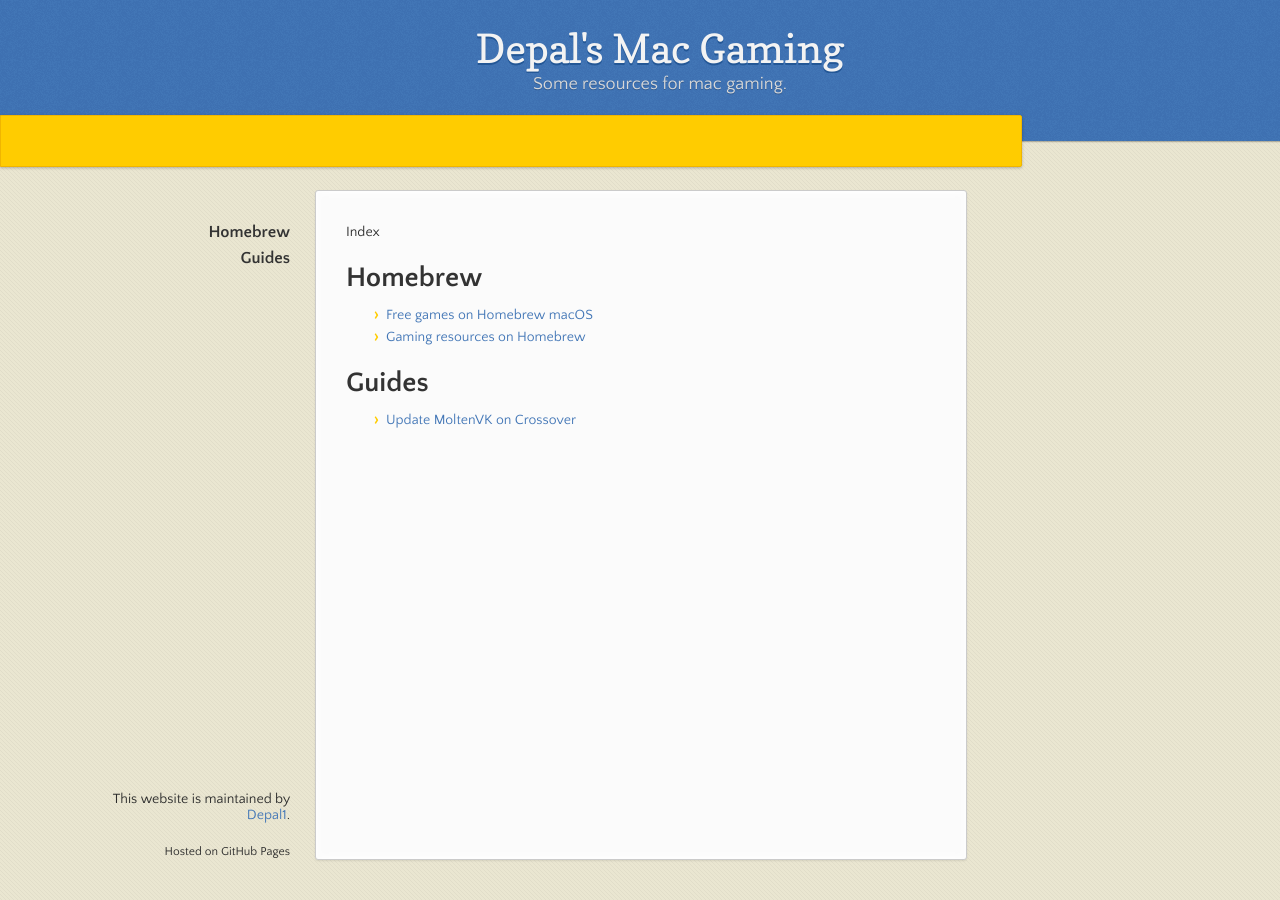
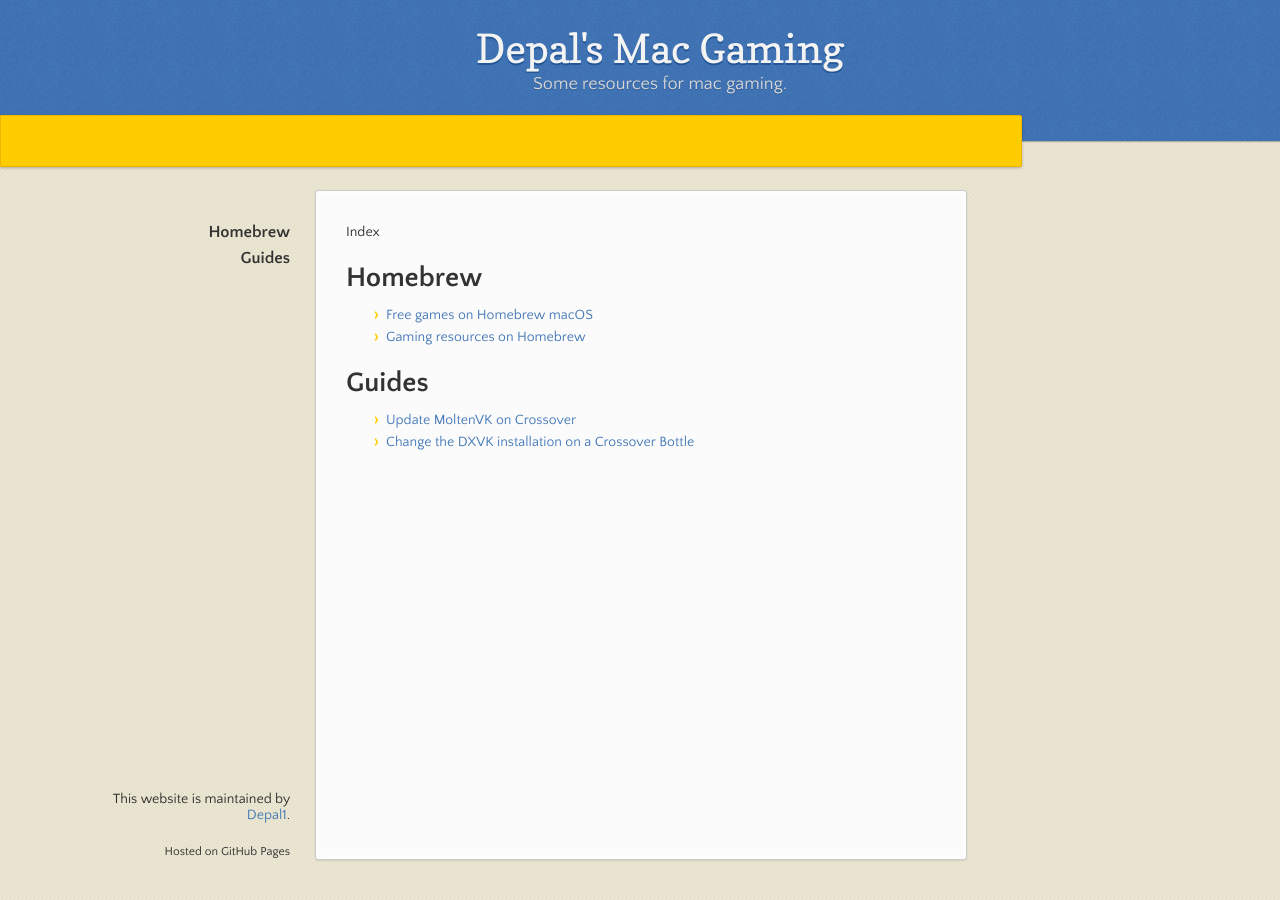
Before and after one commit to Depal1/mac-gaming, a Jekyll site: the page built from index.md, in a window 1280 px wide. Built offline with Jekyll 4.4.1, drawn with Linux system fonts in a browser that asks for light colours.

Commit message:
Update index.md

```diff
--- a/index.md
+++ b/index.md
@@ -10,3 +10,4 @@ Index
 
 # Guides
 * [Update MoltenVK on Crossover](https://depal1.github.io/mac-gaming/docs/update-MoltenVK-on-Crossover)
+* [Change the DXVK installation on a Crossover Bottle](https://depal1.github.io/mac-gaming/docs/change-DXVK-installation-Crossover-bottle)
```
